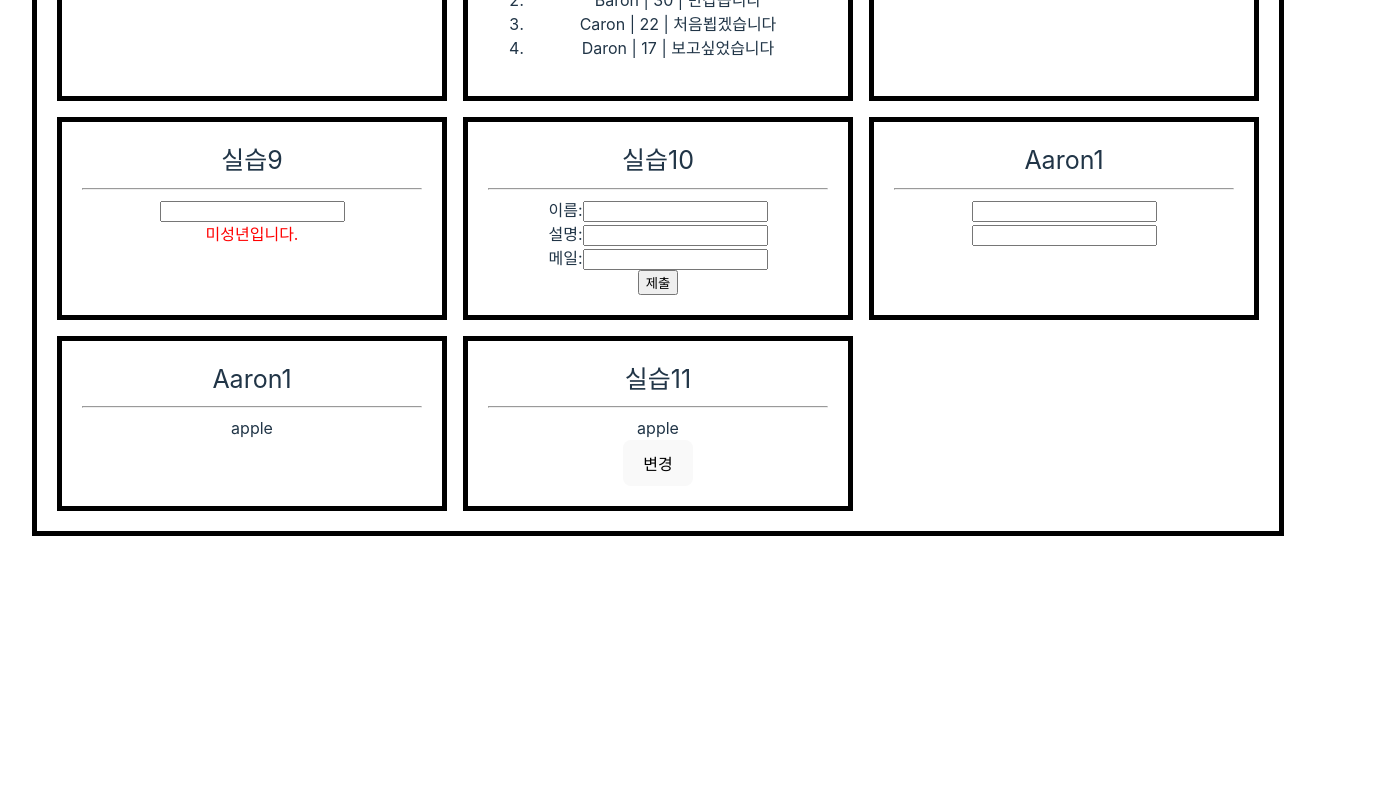
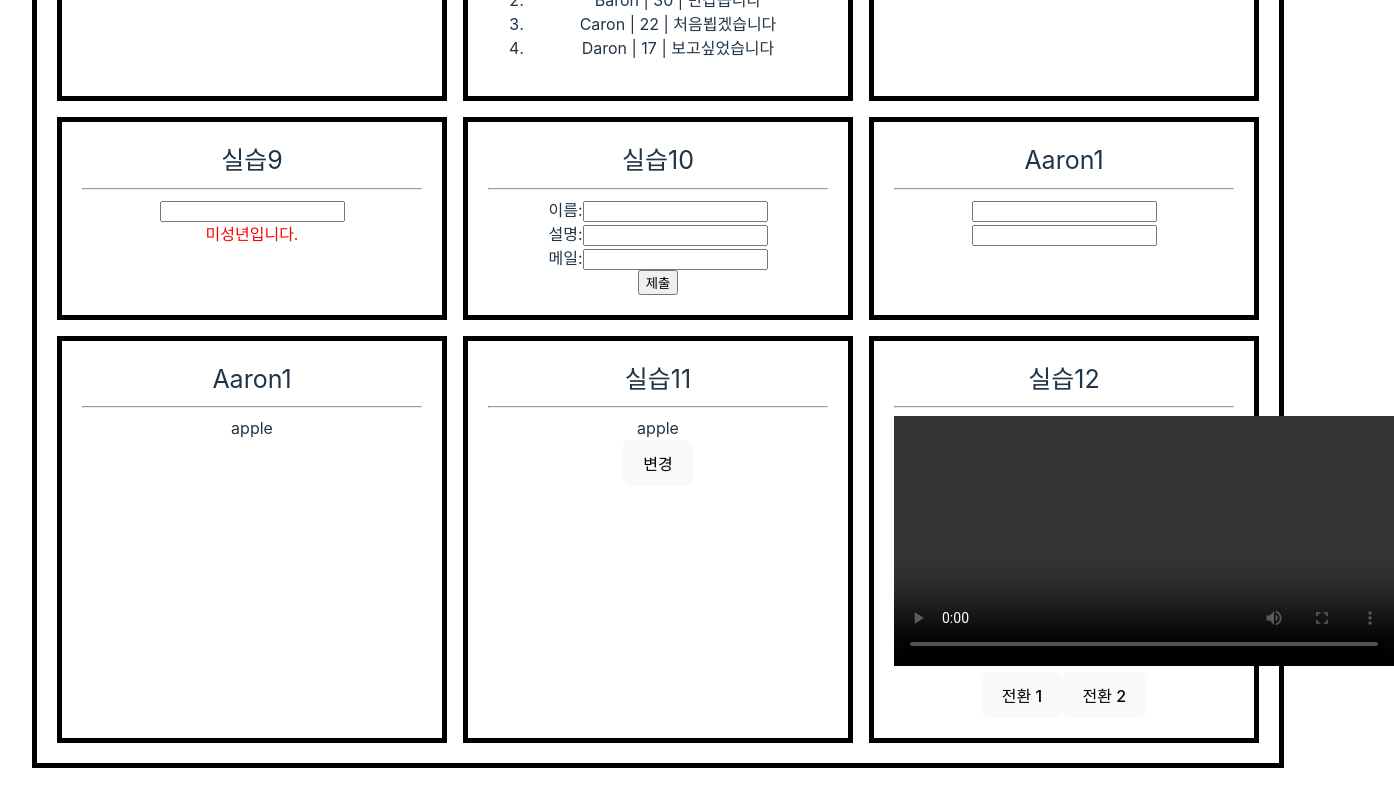
Before and after one commit to jingjing2222/react-practice, a React (Vite) app: page / in a window 1280 px wide. Shown: the part 557-1357 px from the top of the page, 1394 px wide, since content can reach past the window. Before the commit the page ends 1125 px from the top, so only its background shows below. Built offline with nearby package versions, Linux system fonts and the light colour scheme.

Commit message:
Work 12 추가

```diff
--- a/src/App.jsx
+++ b/src/App.jsx
@@ -10,6 +10,7 @@ import Work10 from '@/components/Work10'
 import AaronLecture1 from '@/components/AaronLecture1'
 import AaronLecture2 from '@/components/AaronLecture2'
 import Work11 from '@/components/Work11'
+import Work12 from '@/components/Work12'
 
 function App() {
     return (
@@ -47,6 +48,9 @@ function App() {
             <div className='container-item'>
                 <Work11 />
             </div>
+            <div className='container-item'>
+                <Work12 />
+            </div>
         </div>
     )
 }
--- /dev/null
+++ b/src/components/Work12.jsx
@@ -0,0 +1,26 @@
+import { useRef } from 'react'
+
+export default function Work12() {
+    const refer = useRef(null)
+    const sources = [
+        'https://vjs.zencdn.net/v/oceans.mp4',
+        'https://lamberta.github.io/html5-animation/examples/ch04/assets/movieclip.mp4',
+    ]
+    // console.log('- rerendered')
+
+    function changeVideo(num) {
+        refer.current.src = sources[num - 1]
+    }
+
+    return (
+        <>
+            <div style={{ fontSize: 25 }}>실습12</div>
+            <hr />
+            <video ref={refer} autoPlay controls width={500} />
+            <div>
+                <button onClick={() => changeVideo(1)}>전환 1</button>
+                <button onClick={() => changeVideo(2)}>전환 2</button>
+            </div>
+        </>
+    )
+}
```
Also changed, not shown: 1 other file (tests, documents, lock files or other folders).
